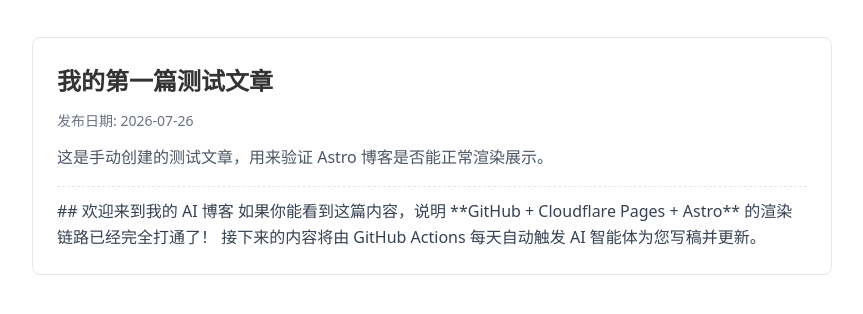
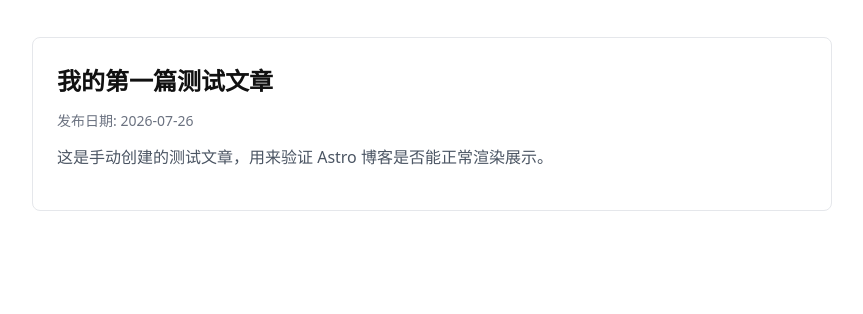
Before and after one commit to Qq566566/wb666, an Astro site: page / in a window 1280 px wide. Shown: the part 152-466 px from the top of the page, without its empty margins (208-1071 px from the left). Built offline with nearby package versions, Linux system fonts and the light colour scheme; Astro itself is replaced by a stand-in of ours.

Commit message:
Improve error handling for blog posts and update message
Refactor post fetching to handle errors and update text.

```diff
--- a/src/pages/index.astro
+++ b/src/pages/index.astro
@@ -1,10 +1,15 @@
 ---
 import { getCollection } from 'astro:content';
 
-// 自动获取 src/content/blog/ 目录下的所有 Markdown 文章，并按日期排序
-const posts = (await getCollection('blog')).sort(
-	(a, b) => b.data.pubDate.valueOf() - a.data.pubDate.valueOf()
-);
+// 安全读取 src/content/blog/ 下的文章
+let posts = [];
+try {
+	posts = (await getCollection('blog')).sort(
+		(a, b) => b.data.pubDate.valueOf() - a.data.pubDate.valueOf()
+	);
+} catch (e) {
+	console.error(e);
+}
 ---
 
 <!DOCTYPE html>
@@ -22,23 +27,18 @@ const posts = (await getCollection('blog')).sort(
 
 	<main>
 		{posts.length === 0 ? (
-			<p>暂无文章，等待 GitHub Actions 自动运行生成...</p>
+			<p>暂无文章，等待自动更新...</p>
 		) : (
 			<div style="display: flex; flex-direction: column; gap: 30px;">
 				{posts.map((post) => (
 					<article style="border: 1px solid #e5e7eb; padding: 24px; border-radius: 8px; background: #fff;">
-						<h2 style="margin: 0 0 10px 0;">
+						<h2 style="margin: 0 0 10px 0; color: #111;">
 							{post.data.title}
 						</h2>
 						<div style="font-size: 0.875rem; color: #6b7280; margin-bottom: 12px;">
 							发布日期: {post.data.pubDate.toISOString().split('T')[0]}
 						</div>
 						<p style="margin: 0 0 16px 0; color: #4b5563;">{post.data.description}</p>
-
-						<!-- 直接将 Markdown 的正文展示在卡片中 -->
-						<div style="border-top: 1px dashed #e5e7eb; padding-top: 12px; color: #374151;">
-							{post.body}
-						</div>
 					</article>
 				))}
 			</div>
```
